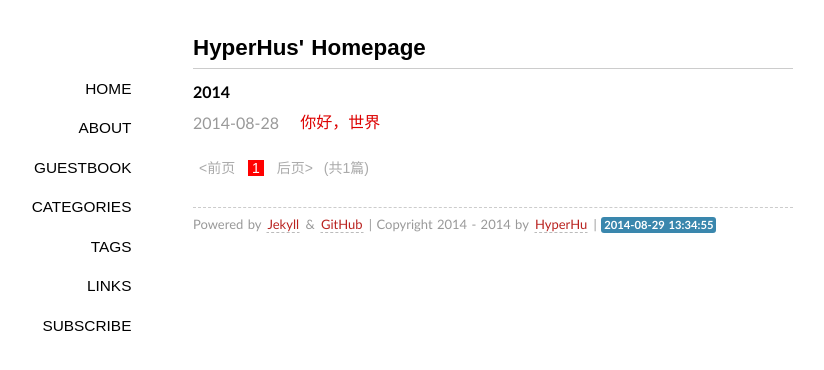
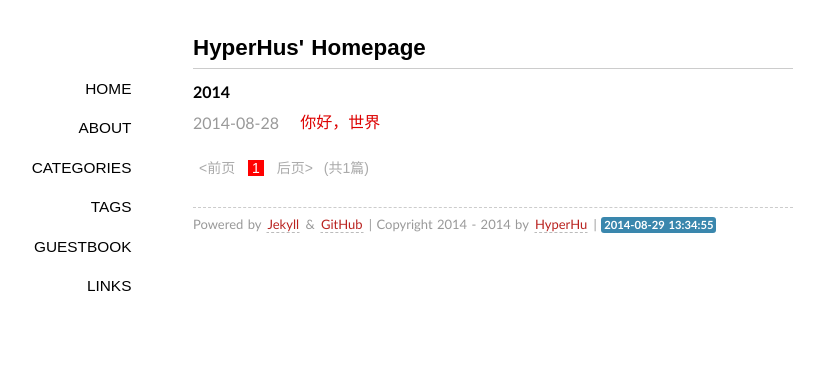
Before and after one commit to jiangxihj/jiangxihj.github.io, a Jekyll site: the page built from index.html, in a window 1280 px wide. Shown: the top 370 px of the page, without its empty margins (147-971 px from the left). Built offline with Jekyll 4.4.1, drawn with Linux system fonts in a browser that asks for light colours; some web fonts are replaced; Markdown is read by kramdown in place of the engine named in the settings; the list of posts is cut into pages by our own code; comment, search, counter and statistics services are not loaded.

Commit message:
modify the order of subpage in the default layout

```diff
--- a/_layouts/default.html
+++ b/_layouts/default.html
@@ -45,11 +45,10 @@
         <nav>
         <span><a title="home page" class="" href="/">Home</a></span>
         <span><a title="about" class="" href="/about/">About</a></span>
-        <span><a title="guestbook" class="" href="/guestbook/">Guestbook</a></span>
         <span><a title="categories" class="" href="/categories/">Categories</a></span>
         <span><a title="tags" class="" href="/tags/">Tags</a></span>
+        <span><a title="guestbook" class="" href="/guestbook/">Guestbook</a></span>
         <span><a title="links" class="" href="/links/">Links</a></span>
-        <span><a title="subscribe by RSS" class="" href="/feed/">Subscribe</a></span>
         </nav>
         <article class="content">
         {{ content }}
```
